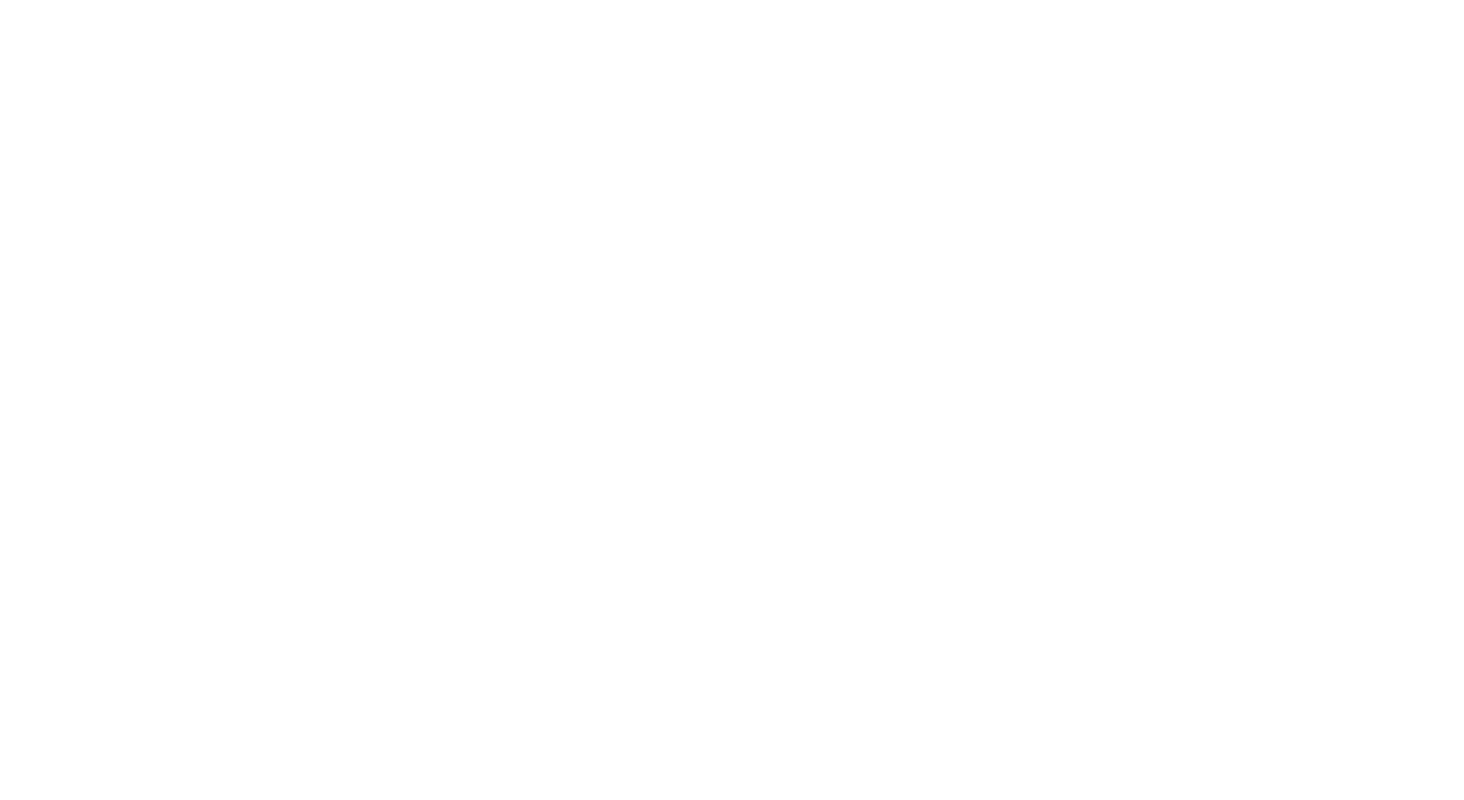
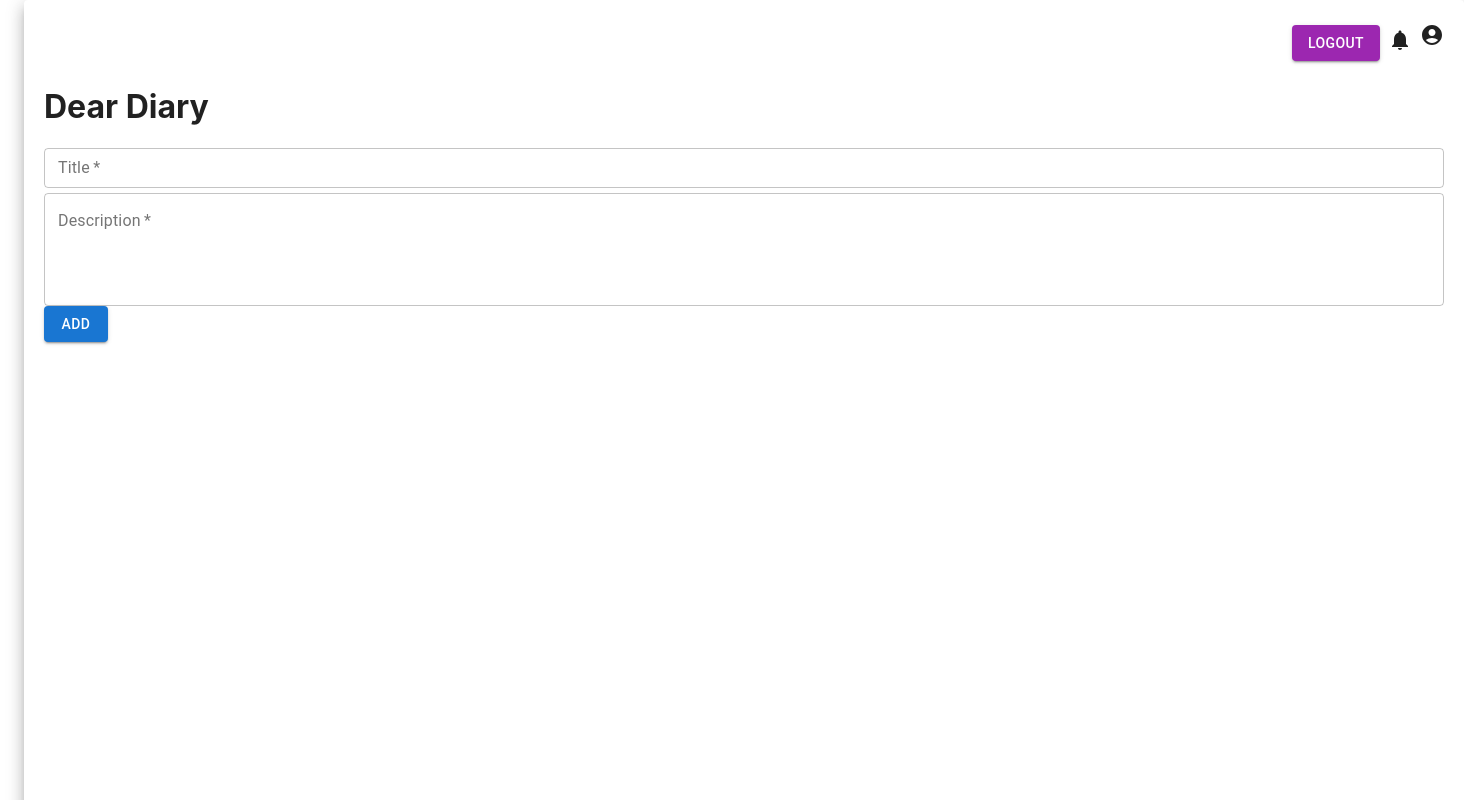
Before and after one commit to fcodelabs/training-web, a React (Create React App) app: page /card in a window 1280 px wide. Before the commit this address had no page. Shown: the top 800 px of the page, 1464 px wide, since content can reach past the window. Built offline with nearby package versions, Linux system fonts and the light colour scheme.

Commit message:
ITP-218 Form to add a new card

```diff
--- a/src/App.js
+++ b/src/App.js
@@ -1,6 +1,7 @@
 import React, { useEffect } from "react";
 import "./App.css";
 import SignIn from "./Components/SignInComponent";
+import AddNewCard from "./Components/AddNewCard";
 import { BrowserRouter, Routes, Route } from "react-router-dom";
 import { Container } from "@material-ui/core";
 import { useState } from "react";
@@ -14,6 +15,7 @@ function App() {
 
         <Routes>
           <Route path="/" element={<SignIn />}/>
+          <Route path="/card" element={<AddNewCard />} />
         </Routes>
 
     </BrowserRouter>
--- /dev/null
+++ b/src/Components/AddNewCard.js
@@ -0,0 +1,117 @@
+import React, { useState } from "react";
+import { Paper, TextField, Container, Grid } from "@material-ui/core";
+import Button from "@mui/material/Button";
+import IconButton from "@mui/material/IconButton";
+import DiaryCardBox from "./DiaryCardBox";
+import { Link } from "react-router-dom";
+import NotificationsIcon from "@mui/icons-material/Notifications";
+import AccountCircleIcon from "@mui/icons-material/AccountCircle";
+
+const AddNewCard = () => {
+  const paperStyle = {
+    padding: 20,
+    height: "100vh",
+    width: "175vh",
+  };
+
+  const [title, setTitle] = useState("");
+  const [description, setDescription] = useState("");
+  const [titleArray, setTitleArray] = useState([]);
+
+  const submitHandler = (e) => {
+    e.preventDefault();
+    titleArray.push({ name: title, description: description });
+    let arr = [...titleArray];
+    setTitleArray(arr);
+
+    console.log("arr" + titleArray);
+    console.log(title);
+    console.log(description);
+    console.log(titleArray);
+  };
+
+  return (
+    <Container>
+      <form>
+        <Paper elevation={10} style={paperStyle}>
+          <div style={{ textAlign: "right" }}>
+            <Link to="/">
+              <Button
+                style={{ alignItems: "left" }}
+                variant="contained"
+                color="secondary"
+              >
+                {" "}
+                Logout{" "}
+              </Button>
+            </Link>
+
+            <IconButton
+              color="inherit"
+              aria-label="notifications"
+              alignItems="left"
+            >
+              <div>
+                <NotificationsIcon />
+              </div>
+            </IconButton>
+
+            <AccountCircleIcon />
+          </div>
+
+          <div>
+            <h1>Dear Diary</h1>
+          </div>
+
+          <TextField
+            className="Title"
+            style={{ marginRight: "5px", marginBottom: "5px" }}
+            id="title"
+            label="Title"
+            variant="outlined"
+            required
+            size="small"
+            fullWidth
+            onChange={(e) => setTitle(e.target.value)}
+          />
+
+          <div>
+            <div>
+              <TextField
+                className="Description"
+                // style={{ marginRight: "5px", marginBottom: "5px" }}
+                multiline
+                rows={4}
+                id="description"
+                label="Description"
+                variant="outlined"
+                required
+                // size="small"
+                fullWidth
+                onChange={(e) => setDescription(e.target.value)}
+              />
+              <Button
+                type="submit"
+                variant="contained"
+                color="primary"
+                onClick={submitHandler}
+              >
+                Add
+              </Button>
+            </div>
+          </div>
+
+          <Grid container spacing={2}>
+            {titleArray.map((e) => (
+              <Grid xs={3}>
+                <DiaryCardBox name={e.name} description={e.description} />
+              </Grid>
+            ))}
+          </Grid>
+        </Paper>
+      </form>
+    </Container>
+  );
+};
+
+export default AddNewCard;
--- a/src/Components/SignInComponent.js
+++ /dev/null
@@ -1,73 +0,0 @@
-import React, { useState } from "react";
-import { Grid, Paper, Avatar, TextField } from "@material-ui/core";
-import FilterVintageRoundedIcon from "@mui/icons-material/FilterVintageRounded";
-import Button from "@mui/material/Button";
-import { Link } from "react-router-dom";
-
-const SignIn = () => {
-  const paperStyle = {
-    padding: 30,
-    height: "40vh",
-    width: 400,
-    margin: "200px auto",
-  };
-  const avatarStyle = { backgroundColor: "#4f14a6" };
-
-  const [random, setRandomName] = useState("");
-  const [error, setError] = useState("");
-
-  const randomNameHandler = () => {
-    var text = "";
-    var possible = "ABCDEFGHIJKLMNOPQRSTUVWXYZabcdefghijklmnopqrstuvwxyz";
-
-    for (var i = 0; i < 5; i++)
-      text += possible.charAt(Math.floor(Math.random() * possible.length));
-
-    setRandomName(text);
-  };
-
-  return (
-    <Grid>
-      <Paper elevation={10} style={paperStyle}>
-        <Grid container spacing={2}>
-          <Grid xs={1.5}>
-            <Avatar style={avatarStyle}>
-              <FilterVintageRoundedIcon />
-            </Avatar>
-          </Grid>
-          <Grid xs={3}>
-            <p>Dear Diary</p>
-          </Grid>
-        </Grid>
-
-        <h2>Sign In</h2>
-
-        <TextField
-          style={{ marginRight: "5px", marginBottom: "5px" }}
-          id="username"
-          label="Name"
-          variant="outlined"
-          required
-          size="small"
-          value={random}
-        />
-
-        <Button variant="contained" color="primary" onClick={randomNameHandler}>
-          {" "}
-          Random{" "}
-        </Button>
-        <div>
-          <div>
-            <Link to="/card">
-              <Button type="submit" variant="contained" color="primary">
-                Continue
-              </Button>
-            </Link>
-          </div>
-        </div>
-      </Paper>
-    </Grid>
-  );
-};
-
-export default SignIn;
```
